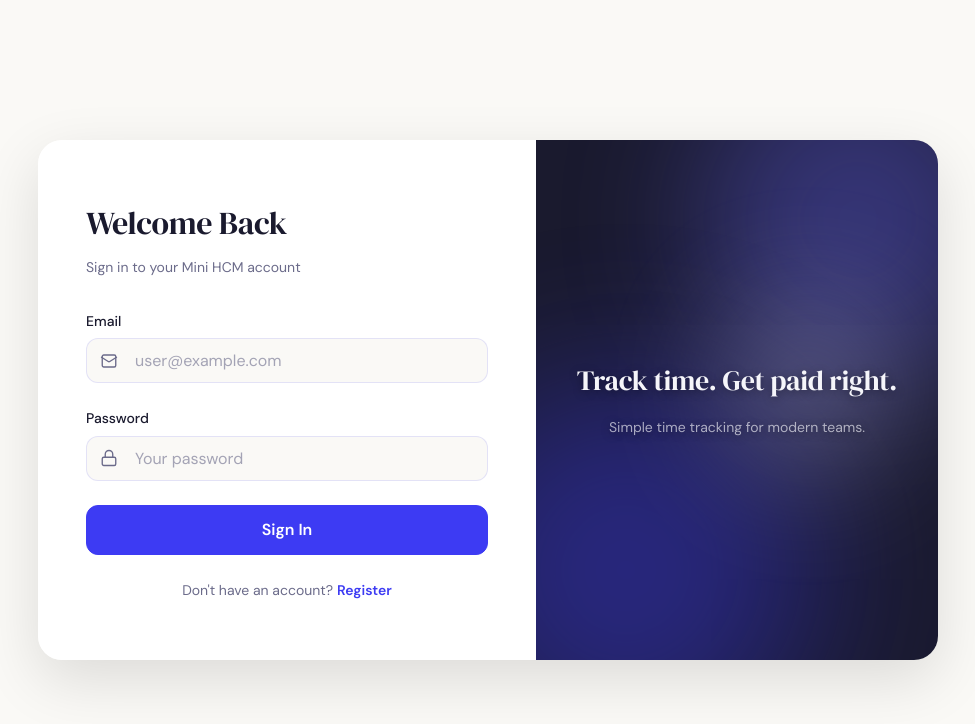
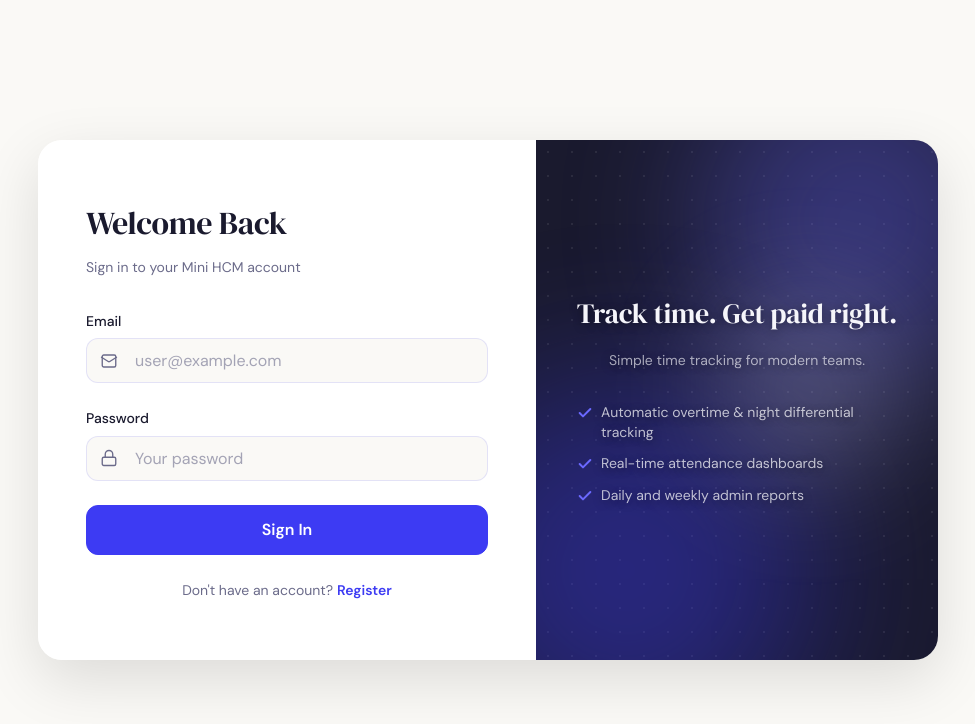
Before and after one commit to joash-dev/mini-hcm, a React (Vite) app in the folder client/: page /login in a window 1280 px wide. Shown: the top 724 px of the page, without its empty margins (152-1127 px from the left). Built offline with nearby package versions, Linux system fonts and the light colour scheme; no server answers.

Commit message:
style: add dot-grid background pattern and feature highlight checklists to auth panels

```diff
--- a/client/src/index.css
+++ b/client/src/index.css
@@ -176,6 +176,8 @@ body {
 .auth-deco-panel {
   flex: 1;
   background: var(--bg-panel-dark);
+  background-image: radial-gradient(circle, rgba(255, 255, 255, 0.08) 1px, transparent 1px);
+  background-size: 24px 24px;
   position: relative;
   display: flex;
   align-items: center;
@@ -247,6 +249,47 @@ body {
   color: rgba(245, 245, 250, 0.65);
   font-size: var(--font-size-sm);
   margin-top: var(--space-md);
+  margin-bottom: var(--space-lg);
+}
+
+/* Features checklist inside dark panel */
+.auth-features-list {
+  list-style: none;
+  margin-top: var(--space-xl);
+  padding: 0;
+  display: flex;
+  flex-direction: column;
+  gap: 0.75rem;
+  align-items: flex-start;
+  text-align: left;
+  max-width: 320px;
+  margin-left: auto;
+  margin-right: auto;
+}
+
+.auth-features-list li {
+  display: flex;
+  align-items: flex-start;
+  gap: var(--space-sm);
+  font-family: var(--font-body);
+  font-size: 0.875rem;
+  color: rgba(245, 245, 250, 0.75);
+}
+
+.auth-features-list li span {
+  line-height: 1.4;
+}
+
+.auth-features-list .feature-check {
+  width: 16px;
+  height: 16px;
+  stroke: var(--accent-light);
+  fill: none;
+  stroke-width: 3;
+  stroke-linecap: round;
+  stroke-linejoin: round;
+  flex-shrink: 0;
+  margin-top: 2px;
 }
 
 /* Error message — inline red text */
--- a/client/src/pages/LoginPage.jsx
+++ b/client/src/pages/LoginPage.jsx
@@ -113,6 +113,26 @@ export default function LoginPage({ onProfileCreated }) {
           <div className="auth-deco-text">
             <h2>Track time. Get paid right.</h2>
             <p>Simple time tracking for modern teams.</p>
+            <ul className="auth-features-list">
+              <li>
+                <svg className="feature-check" viewBox="0 0 24 24">
+                  <polyline points="20 6 9 17 4 12" />
+                </svg>
+                <span>Automatic overtime & night differential tracking</span>
+              </li>
+              <li>
+                <svg className="feature-check" viewBox="0 0 24 24">
+                  <polyline points="20 6 9 17 4 12" />
+                </svg>
+                <span>Real-time attendance dashboards</span>
+              </li>
+              <li>
+                <svg className="feature-check" viewBox="0 0 24 24">
+                  <polyline points="20 6 9 17 4 12" />
+                </svg>
+                <span>Daily and weekly admin reports</span>
+              </li>
+            </ul>
           </div>
         </div>
       </div>
--- a/client/src/pages/RegisterPage.jsx
+++ b/client/src/pages/RegisterPage.jsx
@@ -136,6 +136,26 @@ export default function RegisterPage({ onProfileCreated }) {
           <div className="auth-deco-text">
             <h2>Track time. Get paid right.</h2>
             <p>Simple time tracking for modern teams.</p>
+            <ul className="auth-features-list">
+              <li>
+                <svg className="feature-check" viewBox="0 0 24 24">
+                  <polyline points="20 6 9 17 4 12" />
+                </svg>
+                <span>Automatic overtime & night differential tracking</span>
+              </li>
+              <li>
+                <svg className="feature-check" viewBox="0 0 24 24">
+                  <polyline points="20 6 9 17 4 12" />
+                </svg>
+                <span>Real-time attendance dashboards</span>
+              </li>
+              <li>
+                <svg className="feature-check" viewBox="0 0 24 24">
+                  <polyline points="20 6 9 17 4 12" />
+                </svg>
+                <span>Daily and weekly admin reports</span>
+              </li>
+            </ul>
           </div>
         </div>
       </div>
```
